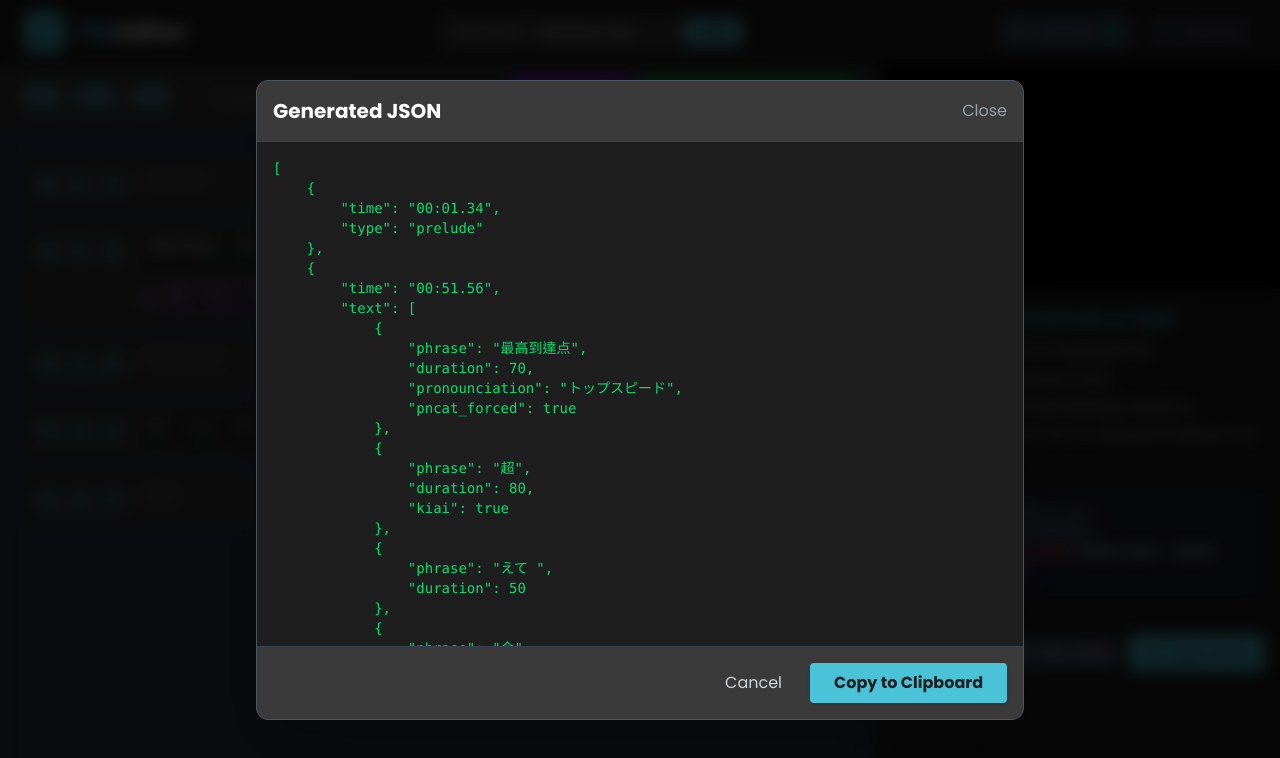
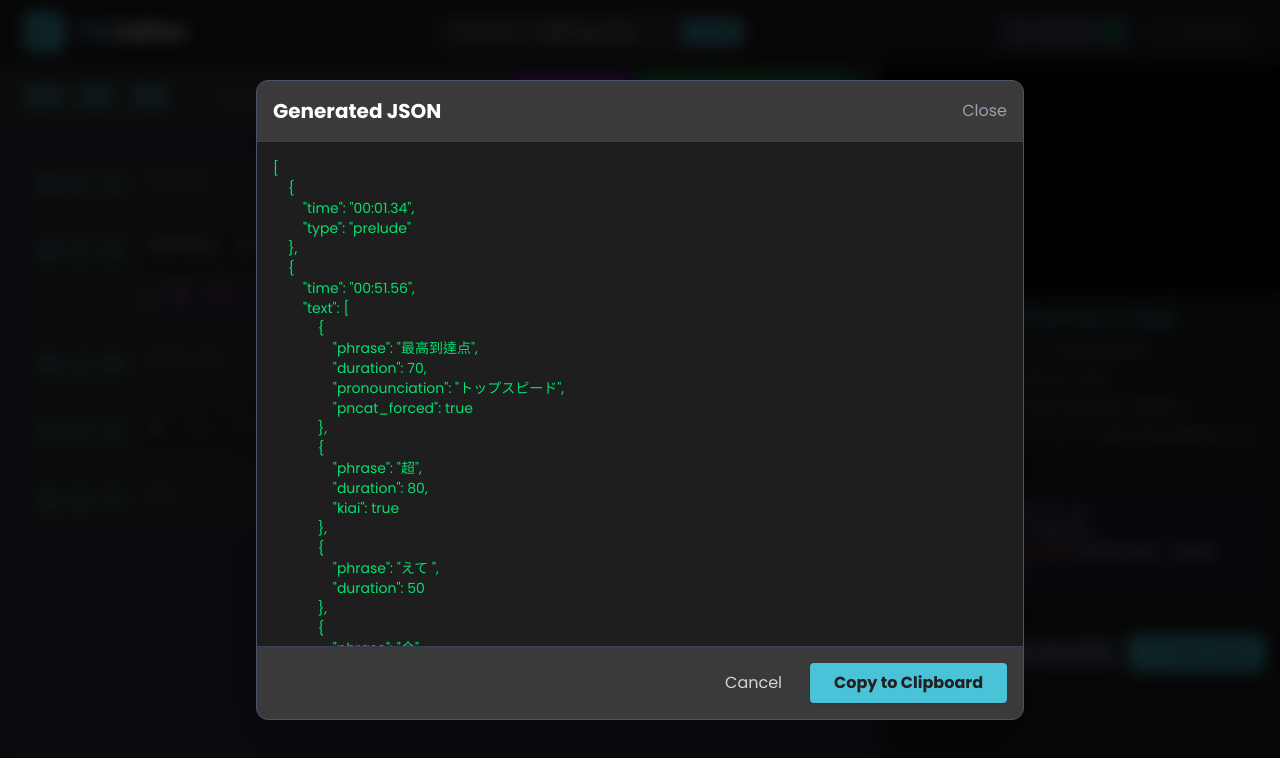
Before and after one commit to champsing/TSL-Editor, a React (Vite) app: page / in a window 1280 px wide. Both pictures are taken after a click on the button "View JSON". Shown: the top 758 px of the page. Built offline with nearby package versions, Linux system fonts and the light colour scheme.

Commit message:
add noto sans font

```diff
--- a/components/JsonModal.tsx
+++ b/components/JsonModal.tsx
@@ -44,7 +44,7 @@ export const JsonModal: React.FC<JsonModalProps> = ({
                     </button>
                 </div>
                 <textarea
-                    className="flex-1 bg-[#1e1e1e] text-green-400 font-mono p-4 text-sm resize-none outline-none"
+                    className="flex-1 bg-[#1e1e1e] text-green-400 p-4 text-sm resize-none outline-none"
                     readOnly
                     value={jsonContent}
                 />
--- a/index.html
+++ b/index.html
@@ -21,6 +21,8 @@
         <meta property="og:image" content="/music.webp" />
         <meta property="og:image:width" content="2048" />
         <meta property="og:image:height" content="2048" />
+        <link rel="preconnect" href="https://fonts.googleapis.com" />
+        <link rel="preconnect" href="https://fonts.gstatic.com" crossorigin />
         <link
             href="https://fonts.googleapis.com/css2?family=Poppins:wght@300;400;500;600;700&display=swap"
             rel="stylesheet"
--- a/style.css
+++ b/style.css
@@ -4,7 +4,10 @@
 @tailwind utilities;
 
 body {
-    font-family: "Poppins", sans-serif;
+    font-family:
+        "Poppins",
+        Noto Sans,
+        sans-serif;
     background-color: #2d3748; /* Fallback */
 }
 /* Custom scrollbar for dark theme */
--- a/tailwind.config.ts
+++ b/tailwind.config.ts
@@ -10,7 +10,7 @@ export default {
                 panel: "#3b3a3a",
             },
             fontFamily: {
-                sans: ["Poppins", "sans-serif"],
+                sans: ["Poppins", "Noto Sans", "sans-serif"],
             },
         },
     },
```
